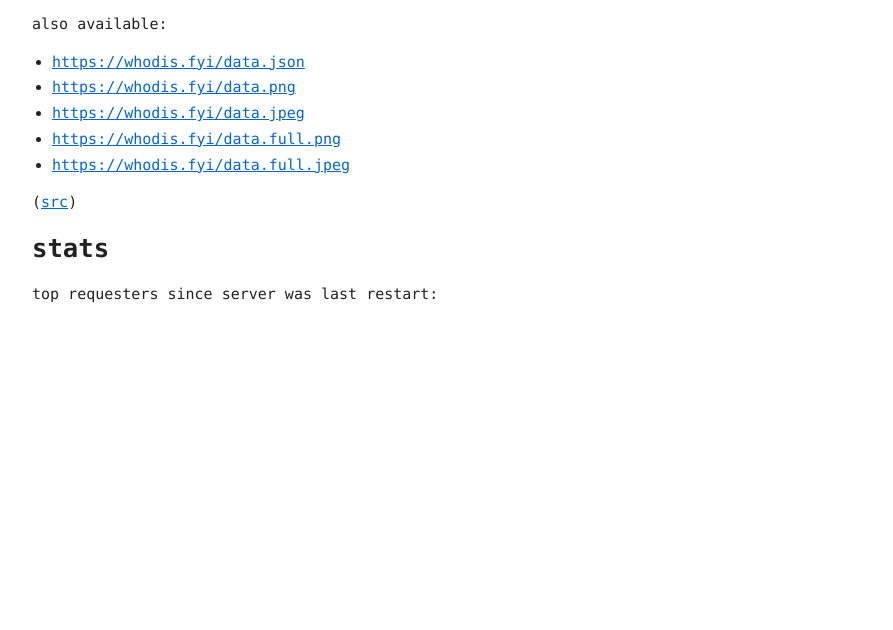
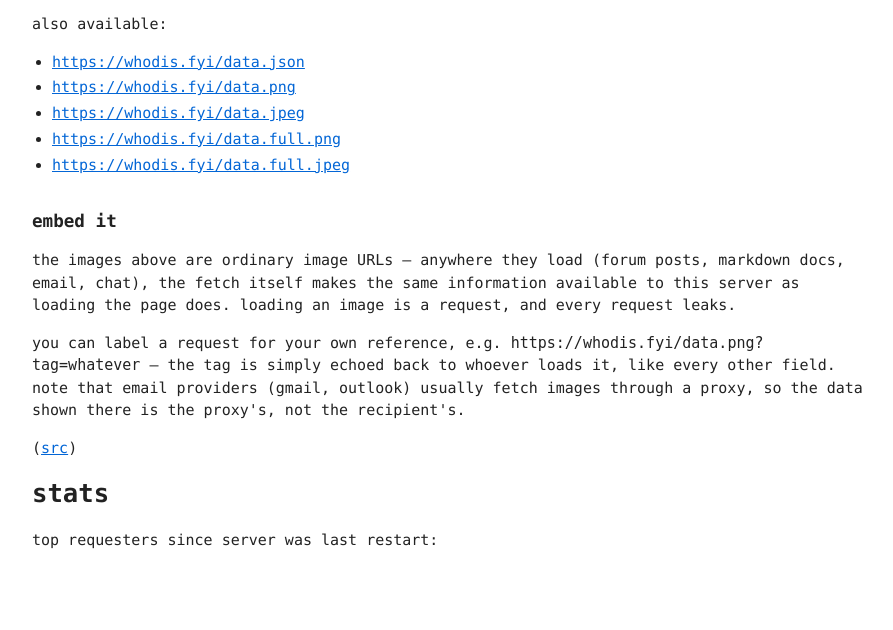
Before and after one commit to jeremywhelchel/whodis, a Flask app: template templates/index.html in a window 1280 px wide. Shown: the part 212-842 px from the top of the page, without its empty margins (192-1085 px from the left). Before the commit the page ends 515 px from the top, so only its background shows below. Run offline with Flask 3, Linux system fonts and the light colour scheme; the template is opened without the code that fills it, so the values that code supplies are empty; parts of the project's set-up code (start-up, migrations or seed data) failed here and were passed over.

Commit message:
Add optional request tag and embed education section
?tag=... is extracted and echoed back to the requester like every
other field — part of what a request makes available, not a record
for the server to keep. The new embed section explains (rather than
instructs): loading an image is a request, and every request leaks;
email providers proxy image fetches, so data shown there is the
proxy's.

```diff
--- a/main.py
+++ b/main.py
@@ -155,6 +155,12 @@
         "os": ua["os"],
         "browser": ua["user_agent"],
     }
+    # Optional caller-chosen label via ?tag=... . Shown back to the
+    # requester like every other field: part of what a request makes
+    # available, not a record for the server to keep.
+    tag = request.args.get("tag")
+    if tag:
+        d["tag"] = tag
     d["headers"] = {
         name: value
         for name in INTERESTING_HEADERS
@@ -166,7 +172,8 @@
 
 def request_summary() -> dict:
     d = request_data()
-    return {k: d[k] for k in ("ip", "location", "device", "os", "browser") if k in d}
+    keys = ("tag", "ip", "location", "device", "os", "browser")
+    return {k: d[k] for k in keys if k in d}
 
 
 def get_summary_text() -> str:
--- a/templates/index.html
+++ b/templates/index.html
@@ -52,6 +52,19 @@
         <li><a href=/data.full.png>https://whodis.fyi/data.full.png</a></li>
         <li><a href=/data.full.jpeg>https://whodis.fyi/data.full.jpeg</a></li>
       </ul>
+
+      <h2>embed it</h2>
+      <p>the images above are ordinary image URLs — anywhere they load
+      (forum posts, markdown docs, email, chat), the fetch itself makes
+      the same information available to this server as loading the page
+      does. loading an image is a request, and every request leaks.</p>
+      <p>you can label a request for your own reference, e.g.
+      <code>https://whodis.fyi/data.png?tag=whatever</code> — the tag is
+      simply echoed back to whoever loads it, like every other field.
+      note that email providers (gmail, outlook) usually fetch images
+      through a proxy, so the data shown there is the proxy's, not the
+      recipient's.</p>
+
       <p>(<a href="https://github.com/jeremywhelchel/whodis">src</a>)</p>
       <h1>stats</h1>
       <p>top requesters since server was last restart:</p>
```
Also changed, not shown: tests/test_main.py (+19 -0 lines).
